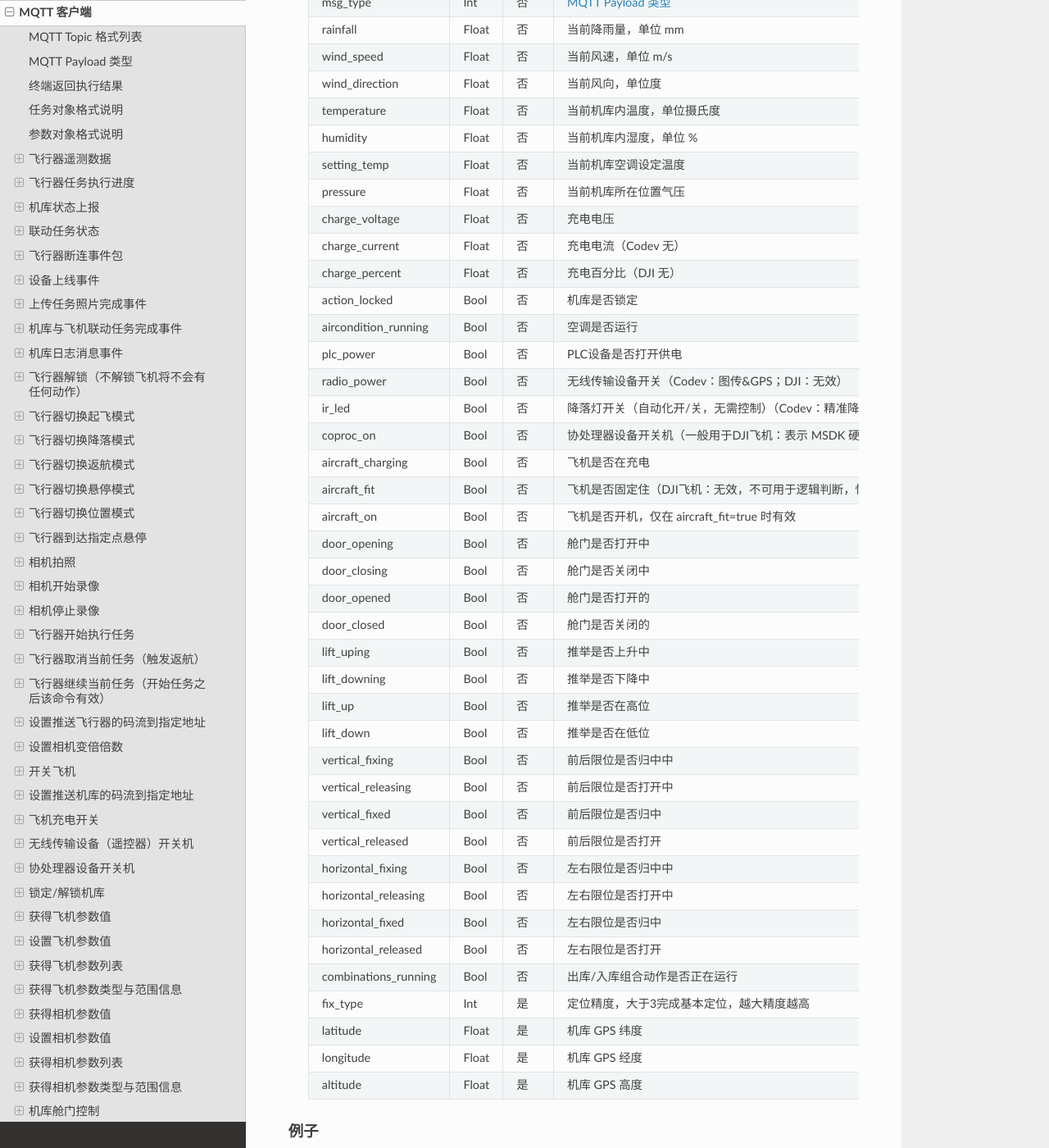
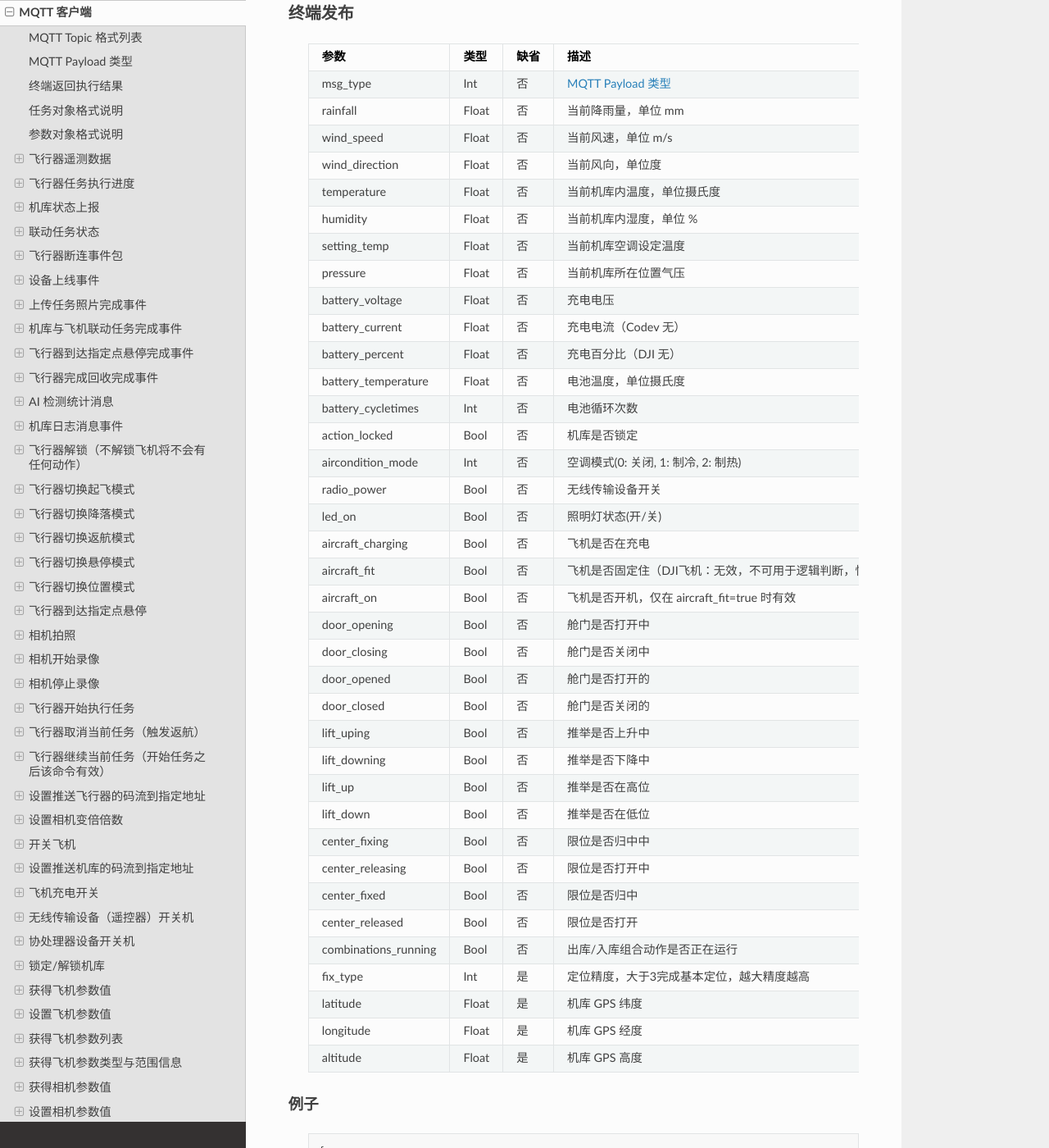
Before and after one commit to CodevDynamics/Docs, a Sphinx documentation site: the page built from source/interface/mqtt.rst, in a window 1280 px wide and 1400 px high, scrolled down 6961 px. Shown: the whole window at 82% size. Built offline with Sphinx 7.4.7 and the Read the Docs theme 3.1.0, drawn with Linux system fonts in a browser that asks for light colours; some of the changed text lies outside the part shown.

Commit message:
Remove websocket reference from index and update MQTT payload descriptions with new event types and parameters.

```diff
--- a/source/interface/mqtt.rst
+++ b/source/interface/mqtt.rst
@@ -49,6 +49,9 @@
     6             :ref:`事件消息 <msg-topic-list>`    :ref:`mqtt-airport-online`
     7             :ref:`事件消息 <msg-topic-list>`    :ref:`mqtt-upload-finished`
     8             :ref:`事件消息 <msg-topic-list>`    :ref:`mqtt-mission-finished`
+    9             :ref:`事件消息 <msg-topic-list>`    :ref:`mqtt-gotoloaction-finished`
+    10            :ref:`事件消息 <msg-topic-list>`    :ref:`mqtt-recovery-finished`
+    11            :ref:`定频消息 <msg-topic-list>`    :ref:`mqtt-ai-detect-stats`
     999           :ref:`事件消息 <msg-topic-list>`    :ref:`mqtt-log-text`
     1000          :ref:`机库服务 <msg-topic-list>`    :ref:`mqtt-arm`
     1001          :ref:`机库服务 <msg-topic-list>`    :ref:`mqtt-takeoff`
@@ -286,15 +289,15 @@
     humidity               Float       否      当前机库内湿度，单位 %
     setting_temp           Float       否      当前机库空调设定温度
     pressure               Float       否      当前机库所在位置气压
-    charge_voltage         Float       否      充电电压
-    charge_current         Float       否      充电电流（Codev 无）
-    charge_percent         Float       否      充电百分比（DJI 无）
+    battery_voltage        Float       否      充电电压
+    battery_current        Float       否      充电电流（Codev 无）
+    battery_percent        Float       否      充电百分比（DJI 无）
+    battery_temperature    Float       否      电池温度，单位摄氏度
+    battery_cycletimes     Int         否      电池循环次数
     action_locked          Bool        否      机库是否锁定
-    aircondition_running   Bool        否      空调是否运行
-    plc_power              Bool        否      PLC设备是否打开供电
-    radio_power            Bool        否      无线传输设备开关（Codev：图传&GPS；DJI：无效）
-    ir_led                 Bool        否      降落灯开关（自动化开/关，无需控制）（Codev：精准降落信标；DJI：夜间灯；）
-    coproc_on              Bool        否      协处理器设备开关机（一般用于DJI飞机：表示 MSDK 硬件设备是否上电）
+    aircondition_mode      Int         否      空调模式(0: 关闭, 1: 制冷, 2: 制热)
+    radio_power            Bool        否      无线传输设备开关
+    led_on                 Bool        否      照明灯状态(开/关)
     aircraft_charging      Bool        否      飞机是否在充电
     aircraft_fit           Bool        否      飞机是否固定住（DJI飞机：无效，不可用于逻辑判断，恒为 true）
     aircraft_on            Bool        否      飞机是否开机，仅在 aircraft_fit=true 时有效
@@ -306,14 +309,10 @@
     lift_downing           Bool        否      推举是否下降中
     lift_up                Bool        否      推举是否在高位
     lift_down              Bool        否      推举是否在低位
-    vertical_fixing        Bool        否      前后限位是否归中中
-    vertical_releasing     Bool        否      前后限位是否打开中
-    vertical_fixed         Bool        否      前后限位是否归中
-    vertical_released      Bool        否      前后限位是否打开
-    horizontal_fixing      Bool        否      左右限位是否归中中
-    horizontal_releasing   Bool        否      左右限位是否打开中
-    horizontal_fixed       Bool        否      左右限位是否归中
-    horizontal_released    Bool        否      左右限位是否打开
+    center_fixing          Bool        否      限位是否归中中
+    center_releasing       Bool        否      限位是否打开中
+    center_fixed           Bool        否      限位是否归中
+    center_released        Bool        否      限位是否打开
     combinations_running   Bool        否      出库/入库组合动作是否正在运行
     fix_type               Int         是      定位精度，大于3完成基本定位，越大精度越高
     latitude               Float       是      机库 GPS 纬度
@@ -345,14 +344,10 @@
             "lift_downing": false,
             "lift_up": true,
             "lift_down": false,
-            "vertical_fixing": false,
-            "vertical_releasing": false,
-            "vertical_fixed": false,
-            "vertical_released": true,
-            "horizontal_fixing": false,
-            "horizontal_releasing": false,
-            "horizontal_fixed": false,
-            "horizontal_released": true,
+            "center_fixing": false,
+            "center_releasing": false,
+            "center_fixed": false,
+            "center_released": true,
             "combinations_running": false
         }
 
@@ -575,6 +570,87 @@
             "error_message": "'Camera' is disconnected!"
         }
 
+.. _mqtt-gotoloaction-finished:
+
+飞行器到达指定点悬停完成事件
+----------------------------------------------
+
+终端发布
+^^^^^^^^^^^^^^^
+    ===================== =========  ======== ===============================
+    参数                  类型        缺省      描述
+    ===================== =========  ======== ===============================
+    msg_type               Int       否        :ref:`mqtt-msg-type`
+    datetime               String    否        事件发生的日期和时间
+    success                Bool      是        任务流程是否正确完成
+    error_message          String    是        当 success 为 false 时，会返回错误信息
+    ===================== =========  ======== ===============================
+
+例子
+""""""""""""
+    ::
+
+        {
+            "msg_type": 9,
+            "datetime": "2020-07-20 15:22:00",
+            "success": true,
+            "error_message": ""
+        }
+
+.. _mqtt-recovery-finished:
+
+飞行器完成回收完成事件
+----------------------------------------------
+
+终端发布
+^^^^^^^^^^^^^^^
+    ===================== =========  ======== ===============================
+    参数                  类型        缺省      描述
+    ===================== =========  ======== ===============================
+    msg_type               Int       否        :ref:`mqtt-msg-type`
+    datetime               String    否        事件发生的日期和时间
+    success                Bool      是        任务流程是否正确完成
+    error_message          String    是        当 success 为 false 时，会返回错误信息
+    ===================== =========  ======== ===============================
+
+例子
+""""""""""""
+    ::
+
+        {
+            "msg_type": 10,
+            "datetime": "2020-07-20 15:22:00",
+            "success": true,
+            "error_message": ""
+        }
+
+.. _mqtt-ai-detect-stats:
+
+AI 检测统计消息
+----------------------------------------------
+
+终端发布
+^^^^^^^^^^^^^^^
+    ===================== ============ ========= ===============================
+    参数                   类型          缺省      描述
+    ===================== ============ ========= ===============================
+    msg_type               Int          否        :ref:`mqtt-msg-type`
+    names                  StringList   否        检测对象名称列表
+    colors                 StringList   否        检测对象颜色列表
+    counts                 StringList   否        检测对象数量列表
+    ===================== ============ ========= ===============================
+
+例子
+""""""""""""
+    ::
+
+        {
+            "msg_type": 11,
+            "names": ["person", "car", "bike"],
+            "colors": ["red", "blue", "green"],
+            "counts": [10, 20, 30]
+        }
+
 服务器清除事件
 ^^^^^^^^^^^^^^^
     ================= =========  ======== ===============================
```
Also changed, not shown: source/index.rst (+0 -8 lines).
